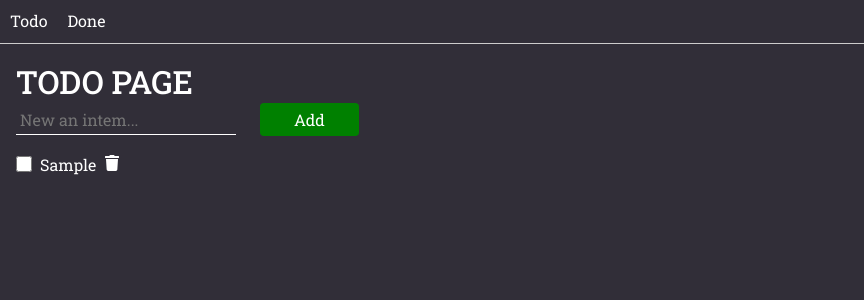
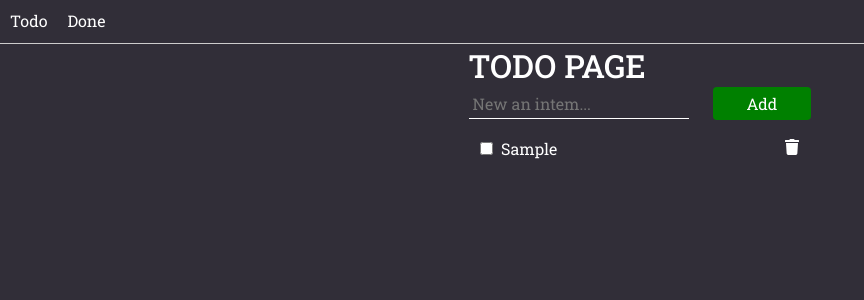
Before and after one commit to tiagofsv95/todoBairesDev, a React (Create React App) app: page / in a window 1280 px wide. Both pictures are taken after typing "Sample" into the empty fields and a click on the button "Add". Shown: the top 300 px of the page, without its empty margins (0-864 px from the left). Built offline with nearby package versions, Linux system fonts and the light colour scheme.

Commit message:
Done all required functionality

```diff
--- a/src/components/DoneList/index.tsx
+++ b/src/components/DoneList/index.tsx
@@ -7,6 +7,7 @@ import {
   DoneListContainer,
   DoneListComponent,
   DoneListComponentItens,
+  DoneListComponentItensRight,
   DoneListRevert,
   DoneListContent,
   DoneListRemoveButton,
@@ -40,10 +41,12 @@ const DoneList: React.FC<DoneListProps> = ({ doneList }: DoneListProps) => {
         {doneList
           ? doneList.map(item => (
               <DoneListComponentItens key={item.id}>
-                <DoneListRevert onClick={() => handleToggleTodo(item.id)}>
-                  <FaUndo />
-                </DoneListRevert>
-                <DoneListContent>{item.content}</DoneListContent>
+                <DoneListComponentItensRight>
+                  <DoneListRevert onClick={() => handleToggleTodo(item.id)}>
+                    <FaUndo />
+                  </DoneListRevert>
+                  <DoneListContent>{item.content}</DoneListContent>
+                </DoneListComponentItensRight>
                 <DoneListRemoveButton onClick={() => handleRemoveTodo(item.id)}>
                   <FaTrash />
                 </DoneListRemoveButton>
--- a/src/components/DoneList/styles.ts
+++ b/src/components/DoneList/styles.ts
@@ -6,12 +6,20 @@ export const DoneListComponent = styled.ul`
   display: flex;
   flex-direction: column;
   list-style-type: none;
+  min-width: 20rem;
+  max-width: 25rem;
 `;
 
 export const DoneListComponentItens = styled.li`
   display: flex;
   align-items: center;
+  justify-content: space-between;
   margin-top: 1rem;
+`;
+
+export const DoneListComponentItensRight = styled.div`
+  display: flex;
+  align-items: center;
 `;
 
 export const DoneListRevert = styled.button`
--- a/src/components/TodoList/index.tsx
+++ b/src/components/TodoList/index.tsx
@@ -7,6 +7,7 @@ import {
   TodoListContainer,
   TodoListComponent,
   TodoListComponentItens,
+  TodoListComponentItensRight,
   TodoListCheckbox,
   TodoListContent,
   TodoListRemoveButton,
@@ -40,6 +41,7 @@ const TodoList: React.FC<TodoListProps> = ({ todoList }: TodoListProps) => {
         {todoList
           ? todoList.map(item => (
               <TodoListComponentItens key={item.id}>
+                <TodoListComponentItensRight>
                   <TodoListCheckbox
                     type="checkbox"
                     id="scales"
@@ -47,8 +49,14 @@ const TodoList: React.FC<TodoListProps> = ({ todoList }: TodoListProps) => {
                     checked={item.complete}
                     onChange={() => handleToggleTodo(item.id)}
                   />
-                <TodoListContent>{item.content}</TodoListContent>
-                <TodoListRemoveButton onClick={() => handleRemoveTodo(item.id)}>
+                  <TodoListContent isChecked={item.complete}>
+                    {item.content}
+                  </TodoListContent>
+                </TodoListComponentItensRight>
+                <TodoListRemoveButton
+                  isChecked={item.complete}
+                  onClick={() => handleRemoveTodo(item.id)}
+                >
                   <FaTrash />
                 </TodoListRemoveButton>
               </TodoListComponentItens>
--- a/src/components/TodoList/styles.ts
+++ b/src/components/TodoList/styles.ts
@@ -1,4 +1,8 @@
-import styled from 'styled-components';
+import styled, { css } from 'styled-components';
+
+interface IsCheckedProps {
+  isChecked: boolean;
+}
 
 export const TodoListContainer = styled.div``;
 
@@ -6,27 +10,46 @@ export const TodoListComponent = styled.ul`
   display: flex;
   flex-direction: column;
   list-style-type: none;
+  min-width: 20rem;
+  max-width: 25rem;
 `;
 
 export const TodoListComponentItens = styled.li`
   display: flex;
   align-items: center;
+  justify-content: space-between;
   margin-top: 1rem;
 `;
 
+export const TodoListComponentItensRight = styled.div`
+  display: flex;
+  align-items: center;
+`;
+
 export const TodoListCheckbox = styled.input`
-  height: 1rem;
-  width: 1rem;
   margin-right: 0.5rem;
 `;
 
-export const TodoListContent = styled.span``;
+export const TodoListContent = styled.span<IsCheckedProps>`
+  ${props =>
+    props.isChecked &&
+    css`
+      opacity: 0.33;
+      text-decoration: line-through;
+    `}
+`;
 
-export const TodoListRemoveButton = styled.button`
+export const TodoListRemoveButton = styled.button<IsCheckedProps>`
   margin-left: 0.5rem;
   border: none;
   background-color: transparent;
   color: #ffffff;
   height: 1.5rem;
   height: 1.5rem;
+
+  ${props =>
+    props.isChecked &&
+    css`
+      opacity: 0.33;
+    `}
 `;
--- a/src/pages/Done/styles.ts
+++ b/src/pages/Done/styles.ts
@@ -1,7 +1,11 @@
 import styled from 'styled-components';
 
 export const DoneContainer = styled.div`
-  margin: 1rem;
+  display: flex;
+  flex-direction: column;
+  justify-content: center;
+  align-content: center;
+  align-items: center;
 `;
 
 export const DoneTitle = styled.h1``;
--- a/src/pages/Todo/styles.ts
+++ b/src/pages/Todo/styles.ts
@@ -1,7 +1,11 @@
 import styled from 'styled-components';
 
 const TodoContainer = styled.div`
-  margin: 1rem;
+  display: flex;
+  flex-direction: column;
+  justify-content: center;
+  align-content: center;
+  align-items: center;
 `;
 
 export default TodoContainer;
```
Lines whose indentation alone changed are shown as unchanged.
